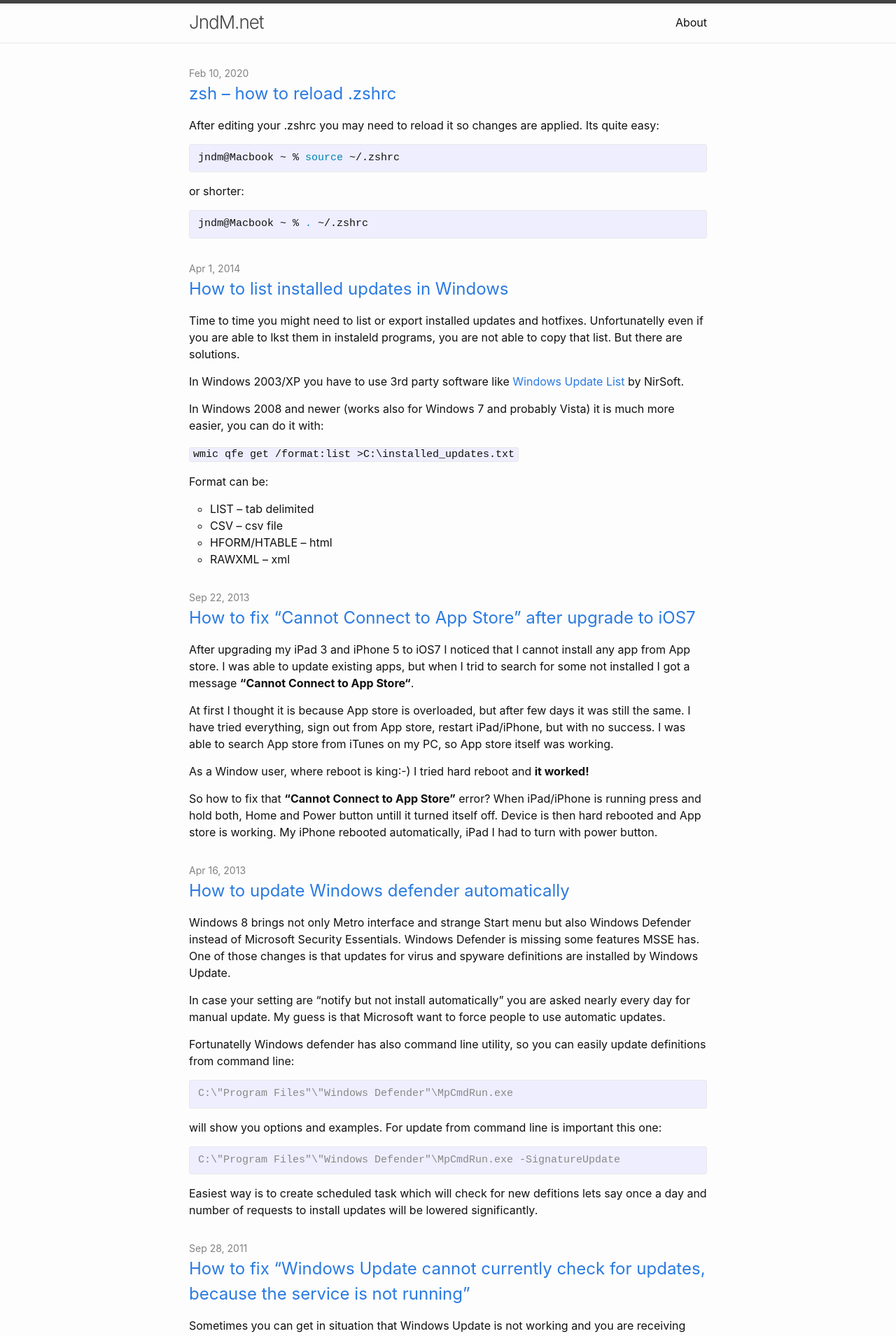
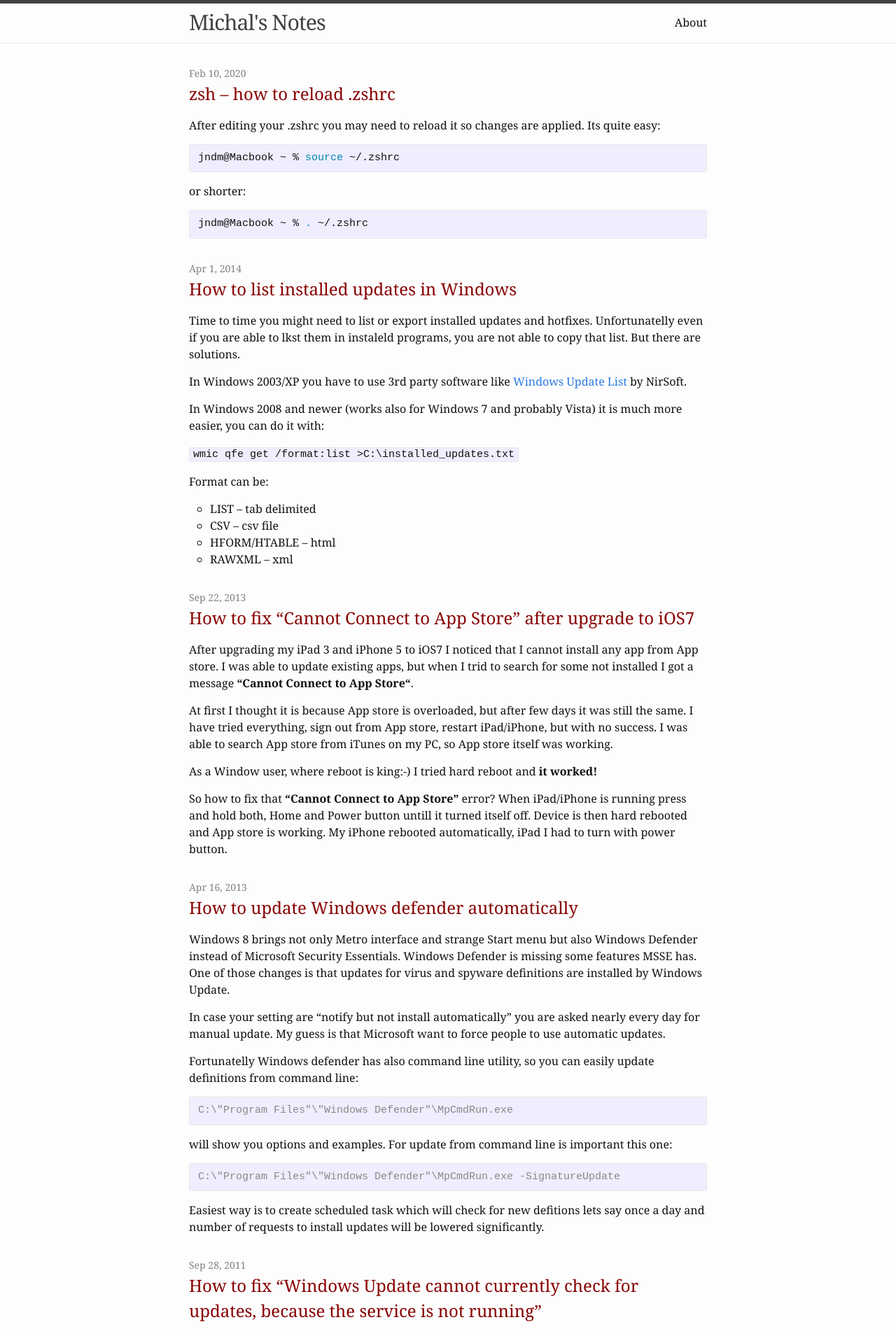
Before and after one commit to mcljnd/jndm.net, a Jekyll site: the page built from index.markdown, in a window 1280 px wide. Shown: the top 1909 px of the page at 70% size. Built offline with Jekyll 4.4.1, drawn with Linux system fonts in a browser that asks for light colours; some of the changed text lies outside the part shown.

Commit message:
css changes

```diff
--- a/_config.yml
+++ b/_config.yml
@@ -18,7 +18,7 @@
 # You can create any custom variable you would like, and they will be accessible
 # in the templates via {{ site.myvariable }}.
 
-title: JndM.net
+title: Michal's Notes
 email: michal@jndm.net
 description: >- # this means to ignore newlines until "baseurl:"
   Michal's Notes
--- a/_sass/minima.scss
+++ b/_sass/minima.scss
@@ -2,7 +2,7 @@
 
 // Define defaults for each variable.
 
-$base-font-family: -apple-system, BlinkMacSystemFont, "Segoe UI", Roboto, Helvetica, Arial, sans-serif, "Apple Color Emoji", "Segoe UI Emoji", "Segoe UI Symbol" !default;
+$base-font-family: Georgia, "Adobe Garamond", "Times New Roman", serif;
 $base-font-size:   16px !default;
 $base-font-weight: 400 !default;
 $small-font-size:  $base-font-size * 0.875 !default;
--- a/_sass/minima/_base.scss
+++ b/_sass/minima/_base.scss
@@ -252,3 +252,7 @@ table {
     border: 1px solid $grey-color-light;
   }
 }
+
+h3 a:link, h3 a:visited, h3 a:hover, h3 a:active {
+  color: #800 ;
+}
--- a/_sass/minima/_layout.scss
+++ b/_sass/minima/_layout.scss
@@ -11,7 +11,7 @@
 }
 
 .site-title {
-  @include relative-font-size(1.625);
+  @include relative-font-size(1.9);
   font-weight: 300;
   line-height: $base-line-height * $base-font-size * 2.25;
   letter-spacing: -1px;
```
